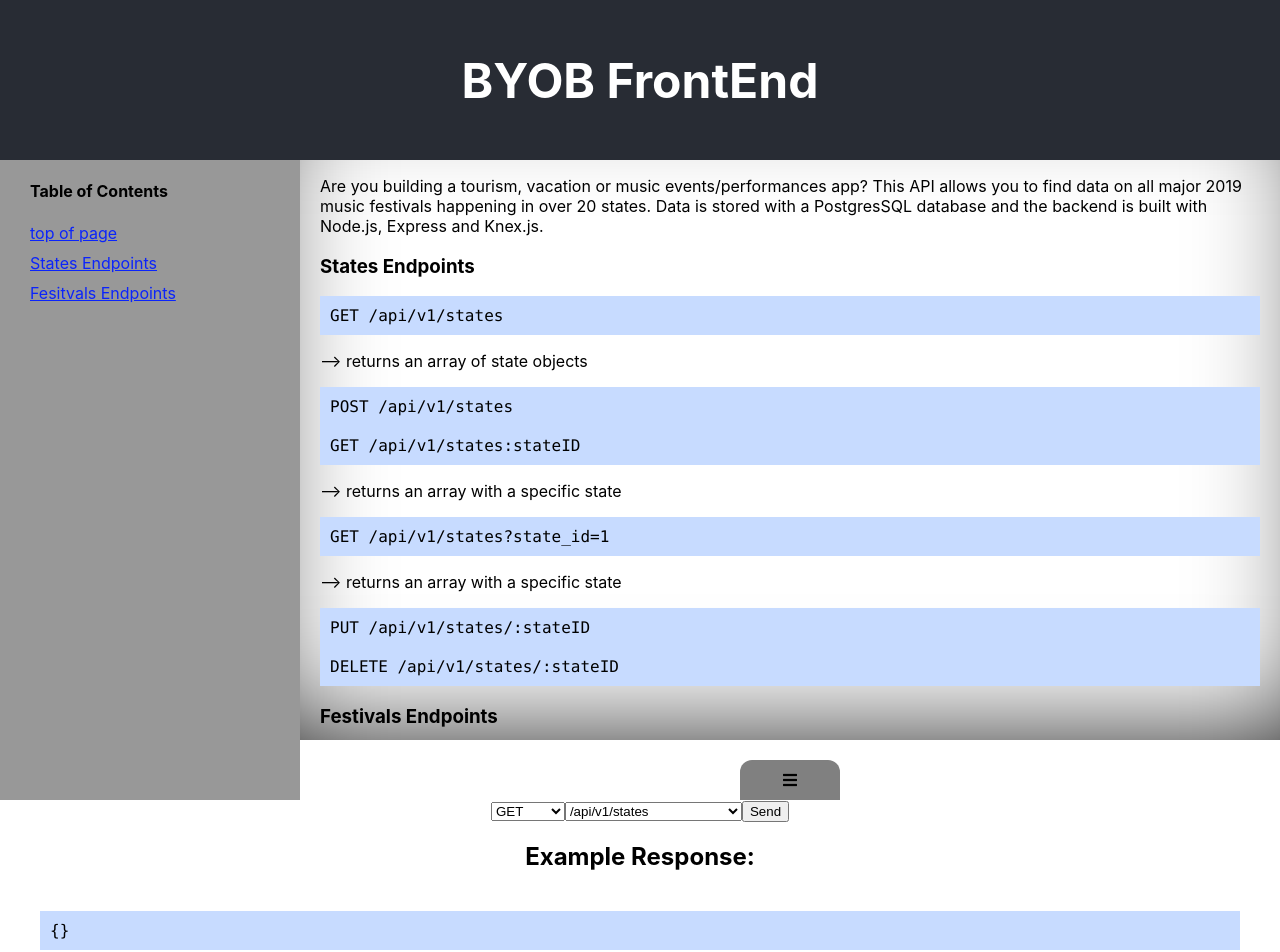
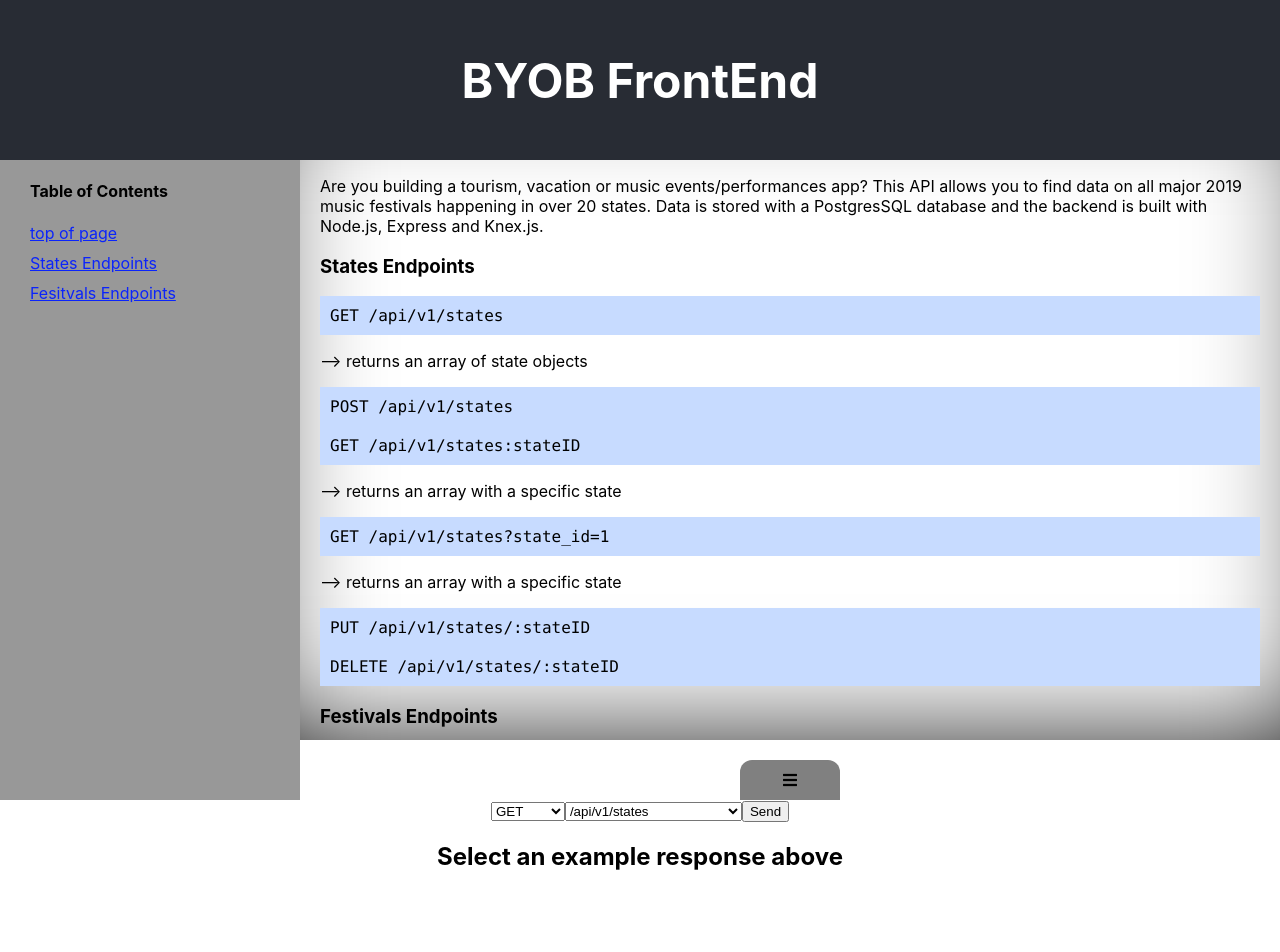
Before and after one commit to KylieStanley/byob-frontend, a React (Create React App) app: page / in a window 1280 px wide. Shown: the top 952 px of the page. Built offline with nearby package versions, Linux system fonts and the light colour scheme.

Commit message:
Add conditional rendering in ExampleContainer

```diff
--- a/src/ExampleContainer.js
+++ b/src/ExampleContainer.js
@@ -5,8 +5,15 @@ import './ExampleContainer.css'
 const ExampleContainer = (props) => {
   return (
     <div className="example-container">
-      <h2>Example Response:</h2>
-       <pre><code>{ JSON.stringify(props.example, null, ' ') }</code></pre>
+      {
+        Object.keys(props.example).length > 0 ?
+          <div>
+            <h2>Example Response:</h2>
+            <pre><code>{ JSON.stringify(props.example, null, ' ') }</code></pre>
+          </div>
+        :
+          <h2>Select an example response above</h2>
+      }
     </div>
   )
 }
--- a/src/Form.js
+++ b/src/Form.js
@@ -58,6 +58,8 @@ export default class Form extends Component {
       case 'DELETE':
         this.submitDelete(url)
         break
+      default:
+        return
     }
   }
 
```
